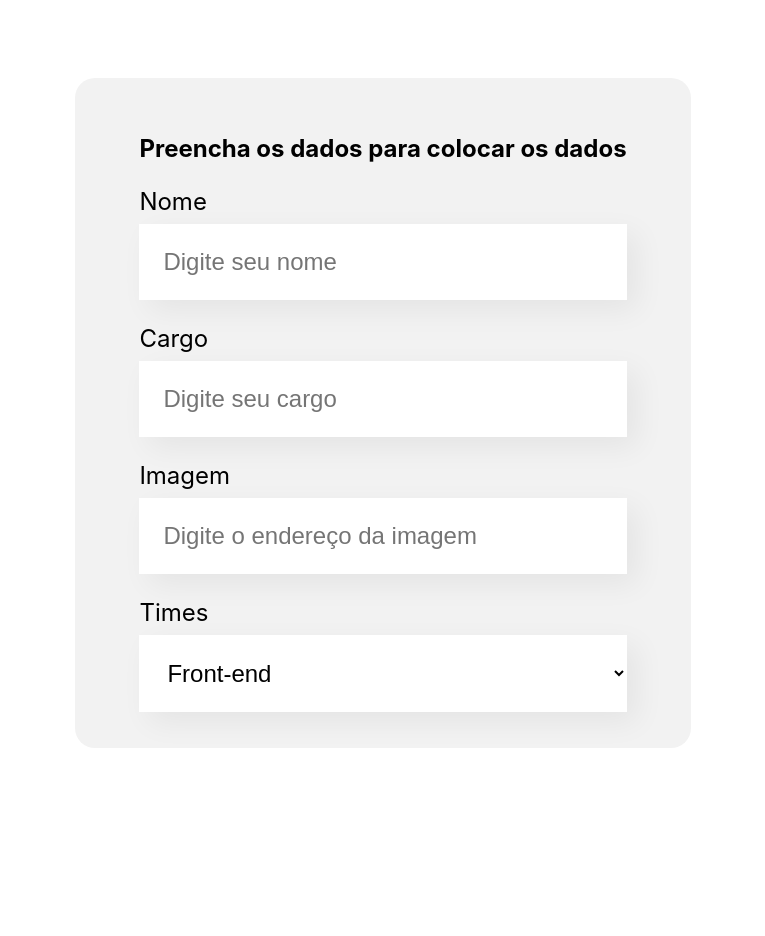
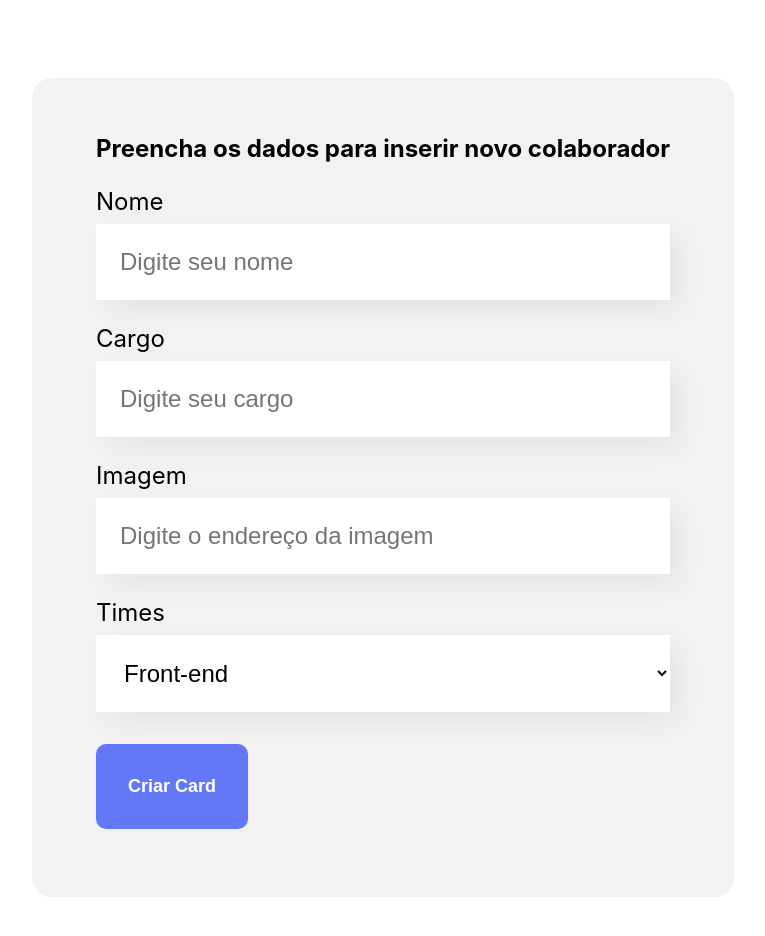
Before and after one commit to Miguel1138/organo, a JavaScript app: page / in a window 1280 px wide. Shown: the part 500-1436 px from the top of the page, without its empty margins (257-1022 px from the left). Before the commit the page ends 1328 px from the top, so only its background shows below. Built offline with nearby package versions, Linux system fonts and the light colour scheme; the HTML template or start-up script is replaced by a standard one.

Commit message:
Create Button Component
- Add isRequired props for TextField
- Change Form title
- Add onSubmit event, but not configured yet.

```diff
--- /dev/null
+++ b/src/components/Button/Button.css
@@ -0,0 +1,15 @@
+.button {
+    background-color: #6278f7;
+    border-radius: 10px;
+    font-weight: 700;
+    font-size: 18px;
+    padding: 32px;
+    border: none;
+    cursor: pointer;
+    color: #FFF;
+    margin: 32px 0;
+}
+
+.button:hover {
+    color: #95FFD4
+}
--- /dev/null
+++ b/src/components/Button/index.js
@@ -0,0 +1,11 @@
+import './Button.css'
+
+const Button = (props) => {
+    return(
+        <button className='button'>
+            {props.children}
+        </button>
+    );
+}
+
+export default Button;
--- a/src/components/Form/index.js
+++ b/src/components/Form/index.js
@@ -1,6 +1,12 @@
 import './Form.css'
 import TextField from '../TextField'
 import Dropdown from '../Dropdown';
+import Button from '../Button';
+
+const onSave = (event) => {
+    event.preventDefault();
+    console.log("teste");
+}
 
 const Form = () => {
     const teams = [
@@ -13,12 +19,13 @@
 
     return (
         <section className='form'>
-            <form>
-                <h2> Preencha os dados para colocar os dados </h2>
-                <TextField label="Nome" placeholder="Digite seu nome"/>
-                <TextField label="Cargo" placeholder="Digite seu cargo"/>
+            <form onSubmit={onSave}>
+                <h2> Preencha os dados para inserir novo colaborador</h2>
+                <TextField isRequired={true} label="Nome" placeholder="Digite seu nome"/>
+                <TextField isRequired={true} label="Cargo" placeholder="Digite seu cargo"/>
                 <TextField label="Imagem" placeholder="Digite o endereço da imagem"/>
                 <Dropdown label="Times" items={teams} />
+                <Button> Criar Card </Button>
             </form>
         </section>
     );
--- a/src/components/TextField/index.js
+++ b/src/components/TextField/index.js
@@ -4,7 +4,7 @@
     return (
         <div className='text-field'>
             <label> {props.label} </label>
-            <input placeholder={props.placeholder}/>
+            <input required={props.isRequired} placeholder={props.placeholder}/>
         </div>
     );
 };
```
